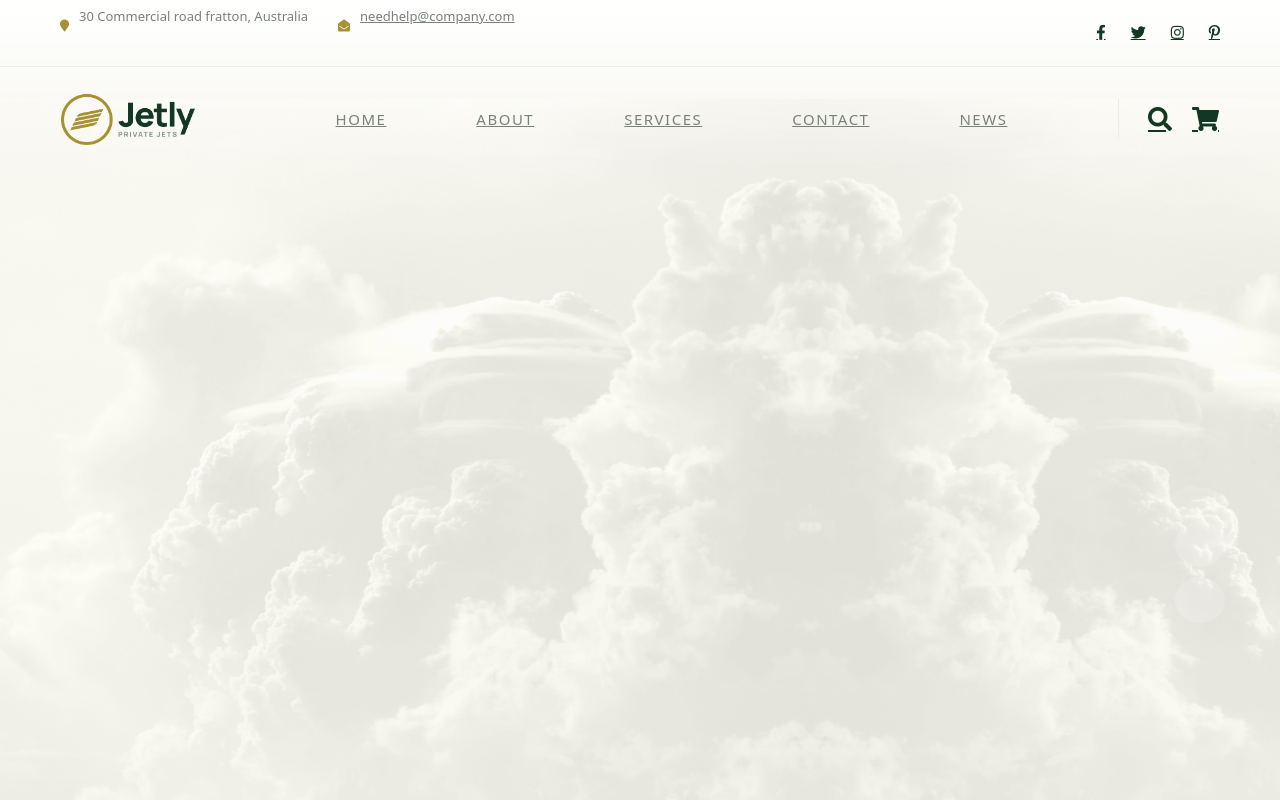
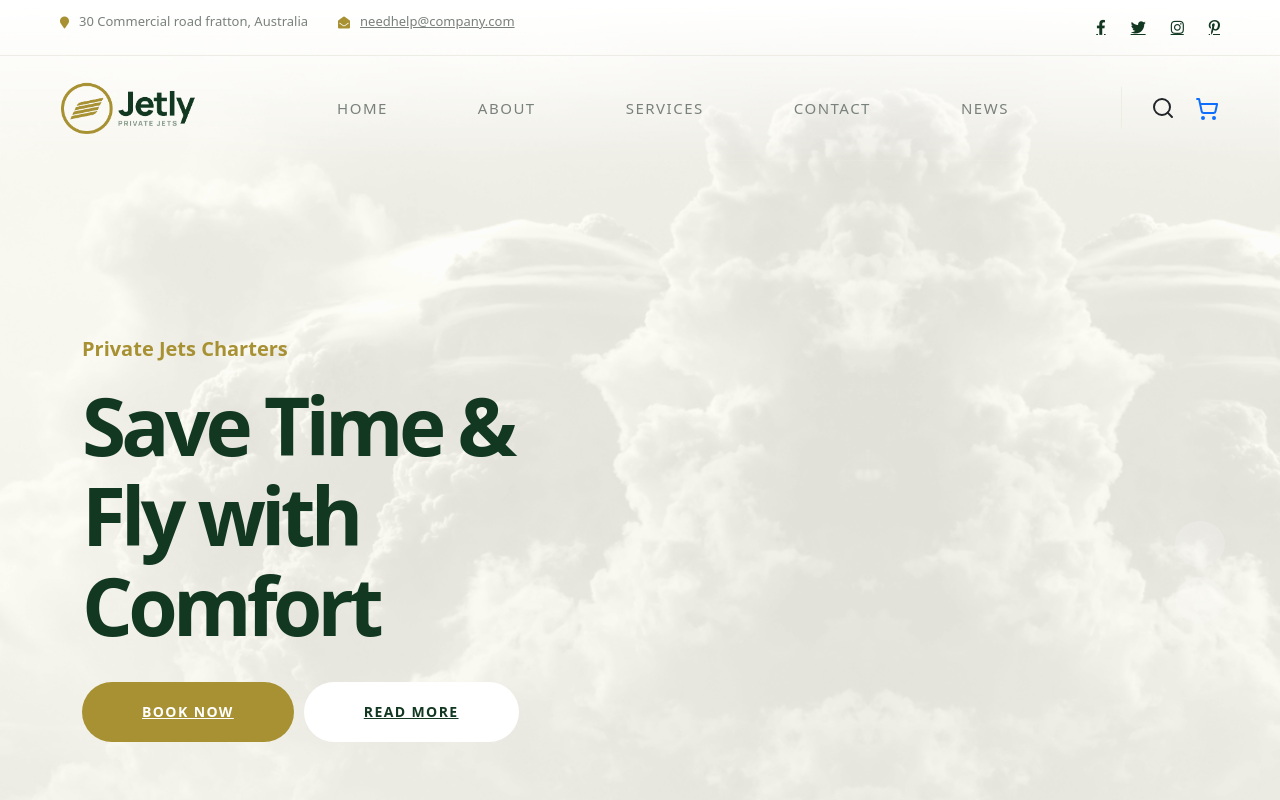
Before and after one commit to remurid/Trans-Addis_website, a Next.js app in the folder react-app/: page / in a window 1280 px wide. Shown: the top 800 px of the page. Built offline with nearby package versions, Linux system fonts and the light colour scheme.

Commit message:
fixes header & hero except plane

```diff
--- /dev/null
+++ b/package.json
@@ -0,0 +1,6 @@
+{
+  "dependencies": {
+    "lucide-react": "^0.562.0",
+    "wowjs": "^1.1.3"
+  }
+}
--- a/react-app/src/app/globals.css
+++ b/react-app/src/app/globals.css
@@ -17,6 +17,57 @@ body {
   padding: 0;
 }
 
+/* Remove underline from menu links */
+.menu-onepage-menu-two-container .main-menu__list li a {
+  text-decoration: none !important;
+}
+
+/* 1. ANIMATION SETTINGS */
+.animate__animated {
+  /* Ensures the element stays visible (opacity: 1) after animation ends */
+  animation-fill-mode: both;
+  animation-duration: 1.2s;
+}
+
+/* 2. POSITIONING CONTAINER */
+.main-slider-three__img {
+  position: absolute;
+  top: 50%;
+  right: -50px;
+  /* This centers the container.
+     Since the animation is now on a CHILD element, this transform won't be overwritten. */
+  transform: translateY(-50%);
+  z-index: 5;
+  width: 900px; /* Define width here to ensure container has size */
+  max-width: 100%;
+  pointer-events: none; /* Good practice so the big image doesn't block clicks on text */
+}
+
+/* 3. THE IMAGE ITSELF */
+.main-slider-three__img img {
+  width: 100%; /* Fill the 900px container */
+  height: auto;
+  display: block;
+}
+
+/* 4. BACKGROUND CLOUD LAYER */
+.image-layer-three {
+  position: absolute;
+  inset: 0;
+  z-index: 1;
+  background-size: cover;
+  background-position: center;
+}
+
+/* 5. SLIDER STRUCTURE */
+.main-slider-three, .swiper-slide {
+  position: relative;
+  overflow: hidden; /* Prevents scrollbars if plane enters from outside */
+}
+
+
+
+
 /* Hide default cursor when custom cursor is active */
 .custom-cursor {
   cursor: none !important;
@@ -29,7 +80,6 @@ body {
   background-repeat: no-repeat;
 }
 
-/* Custom animations */
 .float-bob-x {
   animation: float-bob-x 3s ease-in-out infinite;
 }
@@ -40,6 +90,19 @@ body {
   }
   50% {
     transform: translateX(10px);
+  }
+}
+
+.float-bob-y {
+  animation: float-bob-y 3s ease-in-out infinite;
+}
+
+@keyframes float-bob-y {
+  0%, 100% {
+    transform: translateY(0);
+  }
+  50% {
+    transform: translateY(-10px);
   }
 }
 
--- a/react-app/src/app/layout.tsx
+++ b/react-app/src/app/layout.tsx
@@ -1,6 +1,8 @@
 import type { Metadata } from "next";
 import "./globals.css";
 import "../styles/style.css";
+import 'animate.css/animate.min.css';
+
 
 export const metadata: Metadata = {
   title: "Trans Nation Airways",
--- a/react-app/src/app/page.tsx
+++ b/react-app/src/app/page.tsx
@@ -157,16 +157,21 @@ export default function Home() {
                         <div className="swiper-wrapper">
                           <div className="swiper-slide">
                             <div className="image-layer-three" style={{backgroundImage: "url(/uploads/2023/01/cloud-1.png)"}}></div>
-                            <div className="main-slider-three__img wow zoomIn" data-wow-delay="200ms">
+                            {/* <div className="main-slider-three__img wow zoomIn" data-wow-delay="200ms"> */}
+                            {/* <div className="main-slider-three__img wow animate__animated animate__zoomIn" data-wow-delay="200ms"> */}
+
+                            <div className="main-slider-three__img">
+                              <div className="wow animate__animated animate__zoomIn" data-wow-delay="200ms" >
                               <img src="/uploads/2023/01/main-slider-three-img-1.png" alt="main-slider-three-img-1" className="float-bob-y" />
+                              </div>
                             </div>
                             <div className="container">
                               <div className="row">
                                 <div className="col-xl-6">
                                   <div className="main-slider-three__content">
-                                    <p className="main-slider-three__sub-title wow fadeInUp" data-wow-delay="100ms">Private Jets Charters</p>
-                                    <h2 className="main-slider-three__title wow fadeInUp" data-wow-delay="300ms">Save Time &amp; <br /> Fly with Comfort</h2>
-                                    <div className="main-slider-three__btn-box wow fadeInUp" data-wow-delay="500ms">
+                                    <p className="main-slider-three__sub-title wow animate__animated animate__fadeInUp" data-wow-delay="100ms">Private Jets Charters</p>
+                                    <h2 className="main-slider-three__title wow animate__animated animate__fadeInUp" data-wow-delay="300ms">Save Time &amp; <br /> Fly with Comfort</h2>
+                                    <div className="main-slider-three__btn-box wow animate__animated animate__fadeInUp" data-wow-delay="500ms">
                                       <a href="/booking" className="thm-btn main-slider__btn">Book Now</a>
                                       <a href="/contact-us" className="thm-btn main-slider__btn-two">Read More</a>
                                     </div>
--- a/react-app/src/components/Header.tsx
+++ b/react-app/src/components/Header.tsx
@@ -1,7 +1,8 @@
 "use client";
 
-import React, { useState } from 'react';
-import Link from 'next/link';
+import React, { useState } from "react";
+import Link from "next/link";
+import { Search, ShoppingCart } from "lucide-react";
 
 interface MenuItem {
   label: string;
@@ -27,7 +28,12 @@ interface HeaderProps {
   contactInfo: ContactInfo[];
 }
 
-const Header: React.FC<HeaderProps> = ({ logoSrc, menuItems, socialLinks, contactInfo }) => {
+const Header: React.FC<HeaderProps> = ({
+  logoSrc,
+  menuItems,
+  socialLinks,
+  contactInfo,
+}) => {
   const [isMobileNavOpen, setIsMobileNavOpen] = useState(false);
   const [isSearchOpen, setIsSearchOpen] = useState(false);
 
@@ -42,12 +48,28 @@ const Header: React.FC<HeaderProps> = ({ logoSrc, menuItems, socialLinks, contac
             <div className="main-header-three__top-left">
               <ul className="list-unstyled ml-0 main-header-three__contact-list">
                 {contactInfo.map((info, index) => (
-                  <li key={index}>
-                    <div className="icon">
+                  <li
+                    key={index}
+                    style={{
+                      display: "flex",
+                      alignItems: "center",
+                      marginTop: "5px",
+                    }}
+                  >
+                    <div
+                      className="icon"
+                      style={{ display: "flex", alignItems: "center" }}
+                    >
                       <i aria-hidden="true" className={`fas ${info.icon}`}></i>
                     </div>
                     <div className="text">
-                      <p>{info.href ? <a href={info.href}>{info.text}</a> : info.text}</p>
+                      <p style={{ margin: 0 }}>
+                        {info.href ? (
+                          <a href={info.href}>{info.text}</a>
+                        ) : (
+                          info.text
+                        )}
+                      </p>
                     </div>
                   </li>
                 ))}
@@ -70,31 +92,66 @@ const Header: React.FC<HeaderProps> = ({ logoSrc, menuItems, socialLinks, contac
               <div className="main-menu-three__left">
                 <div className="main-menu-three__logo logo-retina">
                   <Link href="/">
-                    <img decoding="async" width="134" height="34" src={logoSrc} id="thm-logo" alt="Jetly" />
+                    <img
+                      decoding="async"
+                      width="134"
+                      height="34"
+                      src={logoSrc}
+                      id="thm-logo"
+                      alt="Jetly"
+                    />
                   </Link>
                 </div>
               </div>
               <div className="main-menu-three__main-menu-box">
-                <a href="#" className="mobile-nav__toggler" onClick={toggleMobileNav}>
+                <a
+                  href="#"
+                  className="mobile-nav__toggler"
+                  onClick={toggleMobileNav}
+                >
                   <i className="fa fa-bars"></i>
                 </a>
                 <div className="menu-onepage-menu-two-container">
-                  <ul id="menu-onepage-menu-two" className="main-menu__list one-page-scroll-menu">
+                  <ul
+                    id="menu-onepage-menu-two"
+                    className="main-menu__list one-page-scroll-menu"
+                  >
                     {menuItems.map((item, index) => (
-                      <li key={index} className={`menu-item menu-item-type-custom menu-item-object-custom menu-item-${index + 1324}`}>
+                      <li
+                        key={index}
+                        className={`menu-item menu-item-type-custom menu-item-object-custom menu-item-${
+                          index + 1324
+                        }`}
+                      >
                         <Link href={item.href}>{item.label}</Link>
                       </li>
                     ))}
                   </ul>
                 </div>
               </div>
-              <div className="main-menu-three__right">
+              {/* <div className="main-menu-three__right">
                 <div className="main-menu-three__search-cart-box">
                   <div className="main-menu-three__search-box">
                     <a href="#" className="main-menu-three__search search-toggler fa fa-search" onClick={toggleSearch}></a>
                   </div>
                   <div className="main-menu-three__cart-box">
                     <Link href="/booking" className="main-menu-three__cart fa fa-shopping-cart"></Link>
+                  </div>
+                </div>
+              </div> */}
+              <div className="main-menu-three__right">
+                <div className="main-menu-three__search-cart-box">
+                  <div
+                    className="main-menu-three__search-box"
+                    onClick={toggleSearch}
+                  >
+                    <Search className="icon" />
+                  </div>
+
+                  <div className="main-menu-three__cart-box">
+                    <Link href="/booking">
+                      <ShoppingCart className="icon" />
+                    </Link>
                   </div>
                 </div>
               </div>
@@ -107,13 +164,28 @@ const Header: React.FC<HeaderProps> = ({ logoSrc, menuItems, socialLinks, contac
         <div className="sticky-header__content"></div>
       </div>
 
-      <div className={`mobile-nav__wrapper ${isMobileNavOpen ? 'expanded' : ''}`}>
-        <div className="mobile-nav__overlay mobile-nav__toggler" onClick={toggleMobileNav}></div>
+      <div
+        className={`mobile-nav__wrapper ${isMobileNavOpen ? "expanded" : ""}`}
+      >
+        <div
+          className="mobile-nav__overlay mobile-nav__toggler"
+          onClick={toggleMobileNav}
+        ></div>
         <div className="mobile-nav__content">
-          <span className="mobile-nav__close mobile-nav__toggler" onClick={toggleMobileNav}></span>
+          <span
+            className="mobile-nav__close mobile-nav__toggler"
+            onClick={toggleMobileNav}
+          ></span>
           <div className="logo-box logo-retina">
             <a href="/">
-              <img decoding="async" width="134" height="34" src={logoSrc.replace('dark', 'light')} id="mobile-thm-logo" alt="Jetly" />
+              <img
+                decoding="async"
+                width="134"
+                height="34"
+                src={logoSrc.replace("dark", "light")}
+                id="mobile-thm-logo"
+                alt="Jetly"
+              />
             </a>
           </div>
           <div className="mobile-nav__container"></div>
@@ -129,7 +201,10 @@ const Header: React.FC<HeaderProps> = ({ logoSrc, menuItems, socialLinks, contac
             <div className="mobile-nav__social">
               {socialLinks.map((link, index) => (
                 <a key={index} className="icon-svg" href="#">
-                  <span aria-hidden="true" className={`fab ${link.icon}`}></span>
+                  <span
+                    aria-hidden="true"
+                    className={`fab ${link.icon}`}
+                  ></span>
                 </a>
               ))}
             </div>
@@ -137,13 +212,27 @@ const Header: React.FC<HeaderProps> = ({ logoSrc, menuItems, socialLinks, contac
         </div>
       </div>
 
-      <div className={`search-popup ${isSearchOpen ? 'active' : ''}`}>
-        <div className="search-popup__overlay search-toggler" onClick={toggleSearch}></div>
+      <div className={`search-popup ${isSearchOpen ? "active" : ""}`}>
+        <div
+          className="search-popup__overlay search-toggler"
+          onClick={toggleSearch}
+        ></div>
         <div className="search-popup__content">
           <form action="/">
-            <label htmlFor="search" className="sr-only">search here</label>
-            <input type="text" id="search" name="s" placeholder="Search Here..." />
-            <button type="submit" aria-label="search submit" className="thm-btn">
+            <label htmlFor="search" className="sr-only">
+              search here
+            </label>
+            <input
+              type="text"
+              id="search"
+              name="s"
+              placeholder="Search Here..."
+            />
+            <button
+              type="submit"
+              aria-label="search submit"
+              className="thm-btn"
+            >
               <i className="fa fa-search"></i>
             </button>
           </form>
```
Also changed, not shown: react-app/src/components/ClientScripts.tsx (+103 -57 lines), 2 other files (tests, documents, lock files or other folders).
